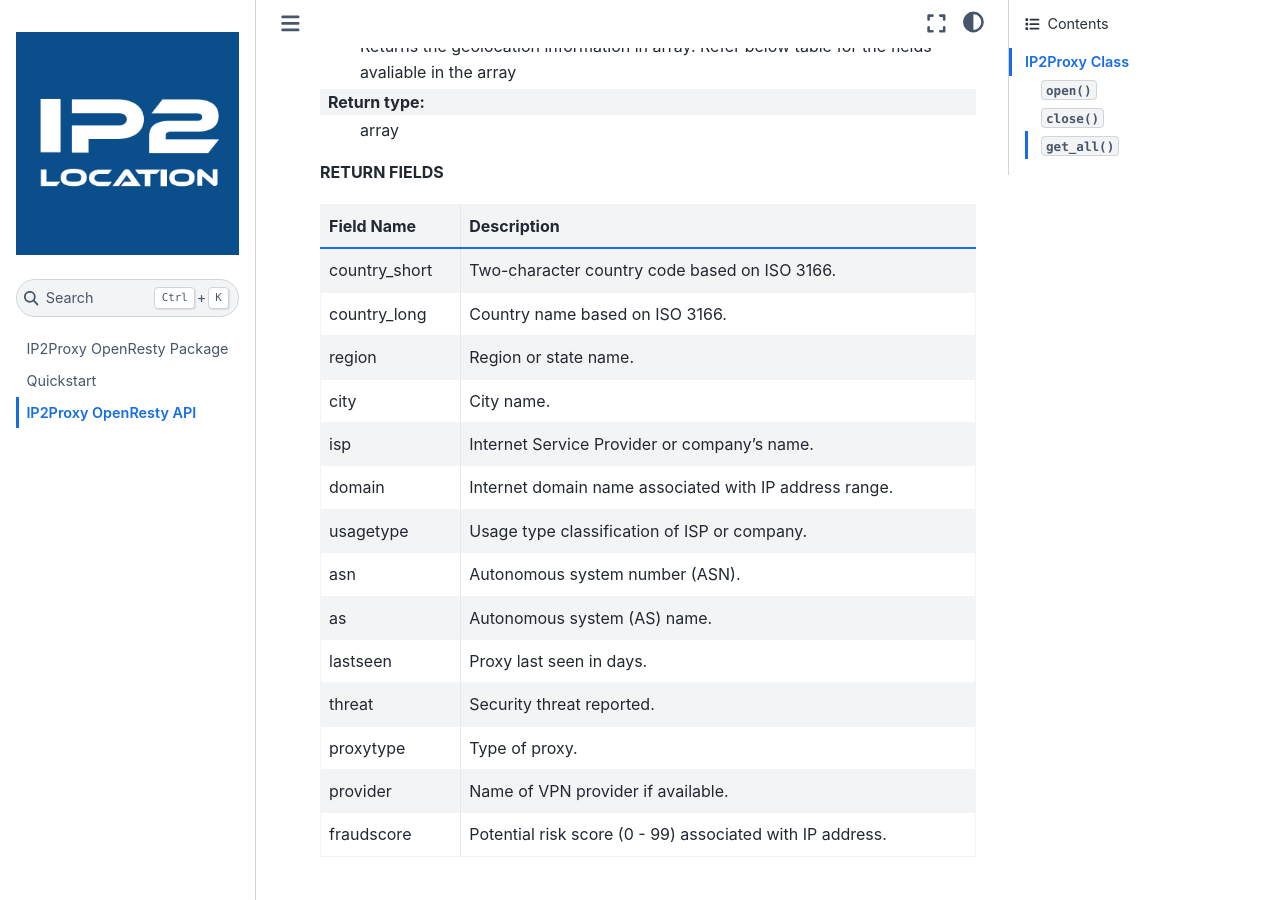
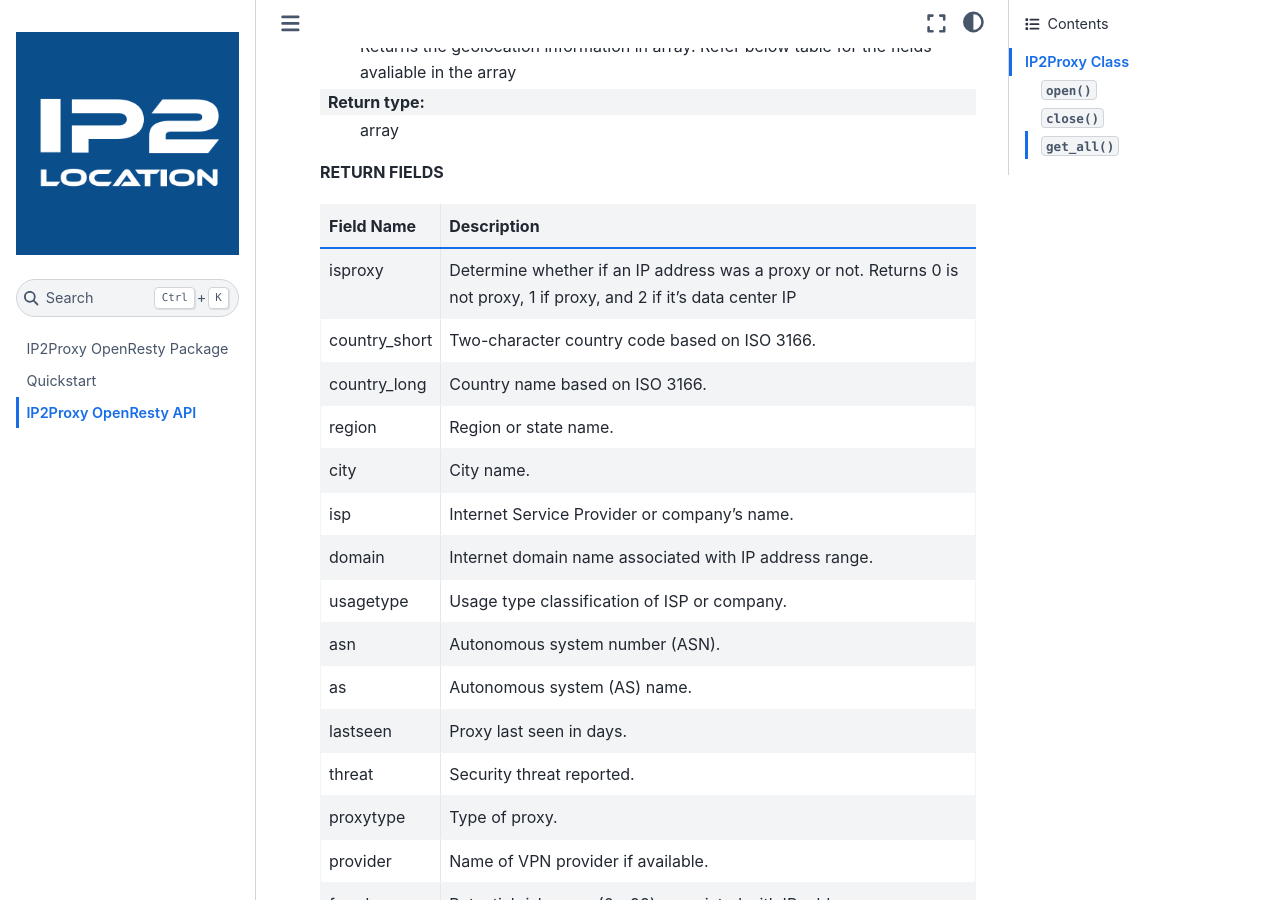
Before and after one commit to ip2location/ip2proxy-resty, a Sphinx documentation site: the page built from docs/source/code.md, in a window 1280 px wide and 900 px high, scrolled down 645 px. Built offline with Sphinx 7.4.7 and the Sphinx Book theme 1.1.4, drawn with Linux system fonts in a browser that asks for light colours.

Commit message:
Update code.md
Added isproxy field description.

```diff
--- a/docs/source/code.md
+++ b/docs/source/code.md
@@ -22,6 +22,7 @@
 
 | Field Name       | Description                                                  |
 | ---------------- | ------------------------------------------------------------ |
+| isproxy    |     Determine whether if an IP address was a proxy or not. Returns 0 is not proxy, 1 if proxy, and 2 if it's data center IP |
 | country_short    |     Two-character country code based on ISO 3166. |
 | country_long    |     Country name based on ISO 3166. |
 | region     |     Region or state name. |
```
